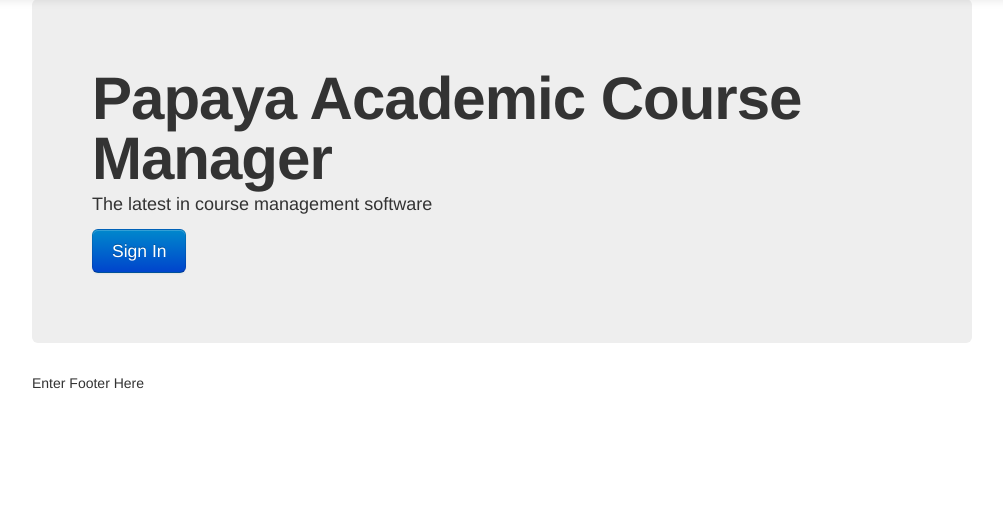
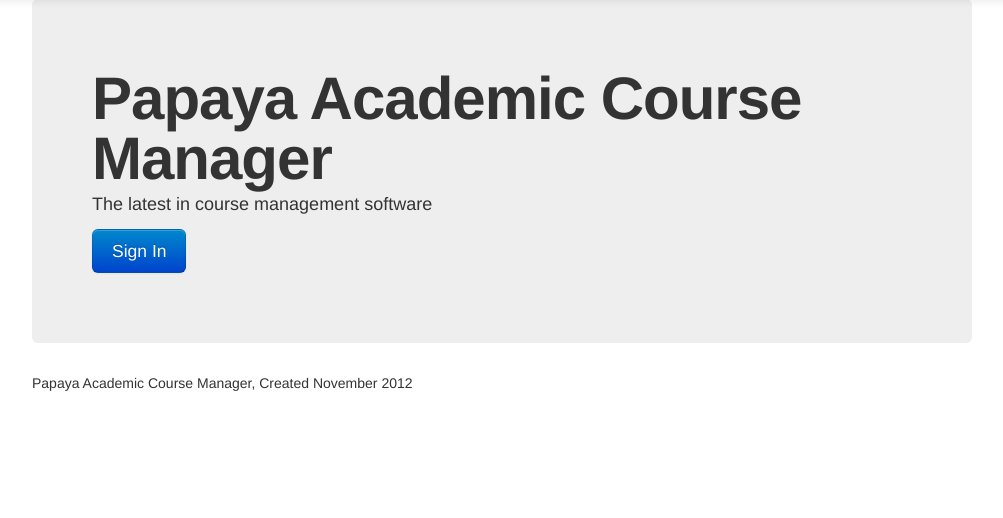
Before and after one commit to kpietrow/fourYearPlanner, a Django app: page / in a window 1280 px wide. Shown: the part 42-560 px from the top of the page, without its empty margins (138-1141 px from the left). Run offline with Django 3.2, Linux system fonts and the light colour scheme.

Commit message:
Footer and Hero Unit Button Changes

```diff
--- a/fourYearPlanner/templates/base.html
+++ b/fourYearPlanner/templates/base.html
@@ -35,7 +35,7 @@
 		        {% block content %}
 		        {% endblock %}
 
-				<footer> Enter Footer Here </footer>
+				<footer> Papaya Academic Course Manager, Created November 2012 </footer>
 			</div>
 		</div>
     </body>
--- a/fourYearPlanner/templates/index.html
+++ b/fourYearPlanner/templates/index.html
@@ -9,7 +9,7 @@
         <h1>Papaya Academic Course Manager</h1>
         <p>The latest in course management software</p>
         <p>
-            <a class="btn btn-primary btn-large">
+            <a class="btn btn-primary btn-large" href="/login">
                 Sign In
             </a>
         </p>
```
